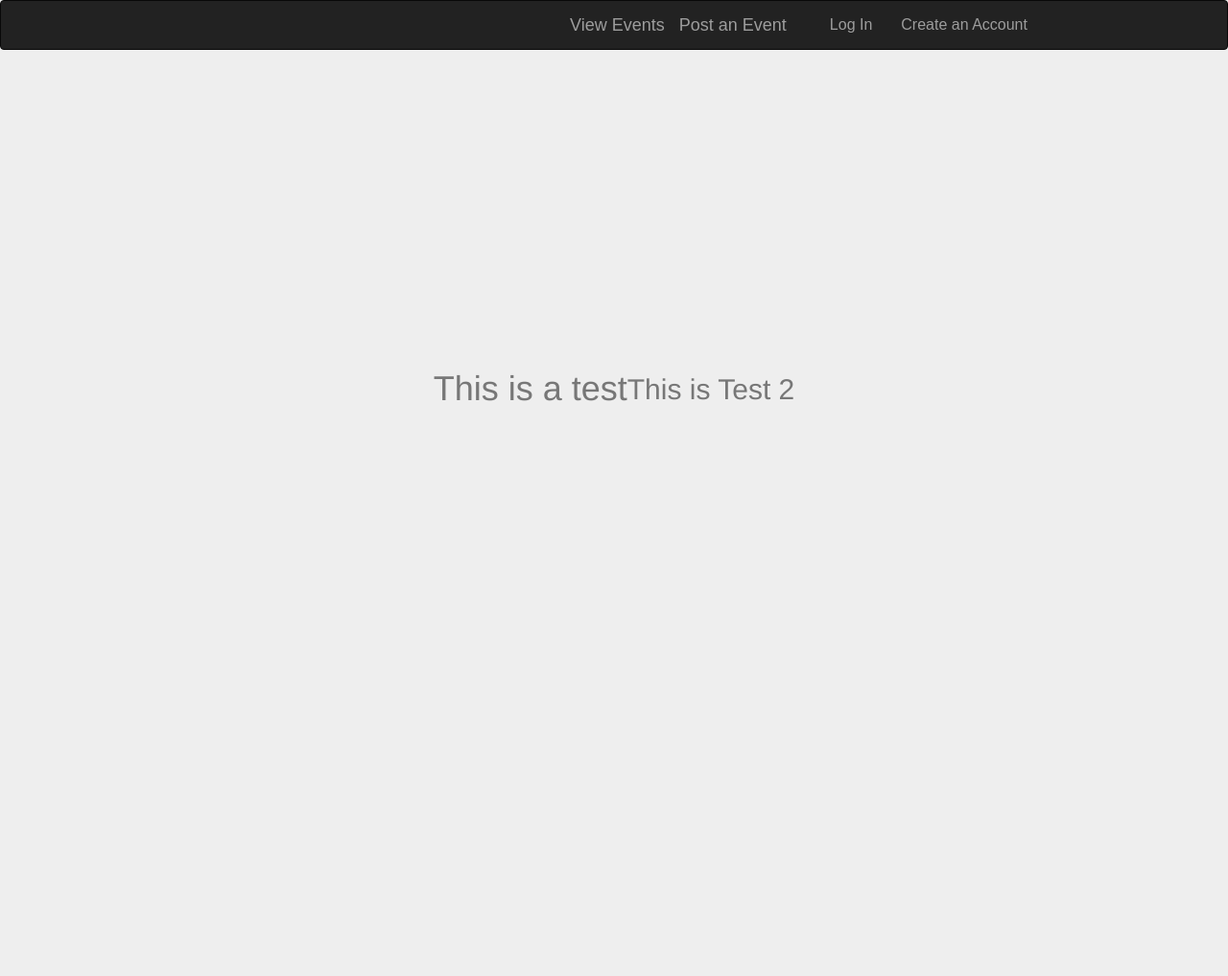
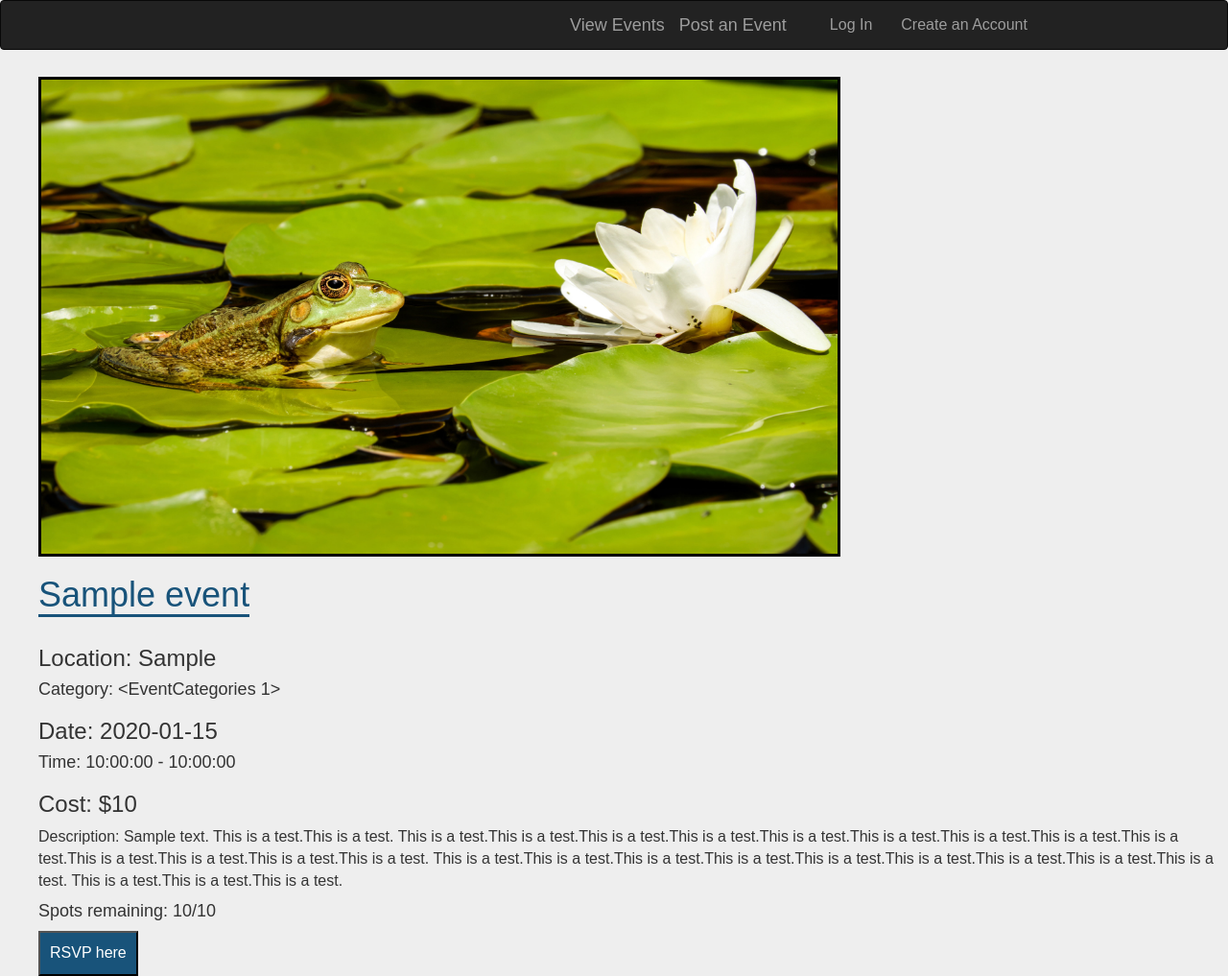
Before and after one commit to Macrosoft-Event-Finder/macrosoft-event-finder, a Flask app: page /event_page in a window 1280 px wide. Shown: the whole page at 96% size. Before the commit the page ends 418 px from the top, so only its background shows below. Run offline with Flask 3, Linux system fonts and the light colour scheme; tables that the repository leaves empty hold one stand-in row (values such as "Sample post"); some libraries are stand-ins or nearby versions.

Commit message:
Event Page info
created the event page still need to command logic to RVSP button, Also need ot change the img to bne per event and not a single image.

```diff
--- a/placeholder/website/main/views.py
+++ b/placeholder/website/main/views.py
@@ -17,12 +17,11 @@
 
 @main.route('/event_page',methods=['GET','POST'])
 def event_page():
-    eventForm = EventForm()
+    events = Event.query.all()
 
-    event = Event(
-        title = eventForm.title.data
-    )
-    return render_template('event_page.html', eventForm=eventForm)
+    event = Event(  )
+
+    return render_template('event_page.html', events=events)
 
 
 @main.route('/create_event',methods=['GET','POST'])
--- a/placeholder/website/static/script.css
+++ b/placeholder/website/static/script.css
@@ -204,3 +204,30 @@
     width: 100%;
     z-index: 1000;
 }
+/* Start of Event Page */
+.eventimg_div img{
+   max-width: 100%;
+   height: auto;
+   max-height: 500px;
+   display: block;
+   border: solid;
+   border-color: black;
+}
+.event_div {
+    position: absolute;
+    left: 40px;
+    top: 80px;
+    color: #333;
+}
+.event-title {
+    color: #18537a;
+    border-bottom: solid;
+    border-color: #18537a;
+    display: inline-block;
+
+}
+.rsvp_button {
+    color: white;
+    background-color: #18537a;
+    padding: 10px;
+}
--- a/placeholder/website/templates/event_page.html
+++ b/placeholder/website/templates/event_page.html
@@ -3,23 +3,53 @@
 {% block title %}Event Page{% endblock %}
 
 {% block content %}
+{% for event in events %}
 
 
 
-{% for event in events %}
+<div class="event_div">
+    <div class="eventimg_div">
 
-<h1>Event title: {{ events.title }}</h1>
+        <img src="./static/default_image.jpg" alt="Event image">
 
-{% endfor %}
+    </div>
+    <h1 class="event-title">{{ event.title }}</h1>
+    <h3>Location: {{ event.location }}</h3>
+    <h4>Category: {{ event.category }}</h4>
 
-<h1>This is a test</h1>
-<h2>This is Test 2</h2>
+    <div>
+        <h3>Date:{% if event.start_date == event.end_date %}
+            {{ event.start_date }}
+        {% else %}
+            {{ event.start_date }} to {{ event.end_date }}
+        {% endif %}</h3>
+
+        <h4>Time: {{ event.start_time }} - {{ event.end_time }}</h4>
+    </div>
 
 
-<!--<img src="./static/default_image.jpg" alt="Event image">-->
+    {% if event.paymentRequired == true %}
+        <h3>Cost: ${{ event.paymentAmount }}</h3>
+        {% else %}
+        <h3>Free Event</h3>
+    {% endif %}
+
+<p>Description: {{ event.description }} This is a test.This is a test.
+    This is a test.This is a test.This is a test.This is a test.This
+    is a test.This is a test.This is a test.This is a test.This is a
+    test.This is a test.This is a test.This is a test.This is a test.
+    This is a test.This is a test.This is a test.This is a test.This is
+    a test.This is a test.This is a test.This is a test.This is a test.
+    This is a test.This is a test.This is a test.</p>
+
+<h4>Spots remaining: {{ event.capacity }}/{{ event.capacity }}</h4>
+
+<button class="rsvp_button">RSVP here</button>
 
 
 
+</div>
+{% endfor %}
 {% endblock %}
 
 {% block styles %}
```
